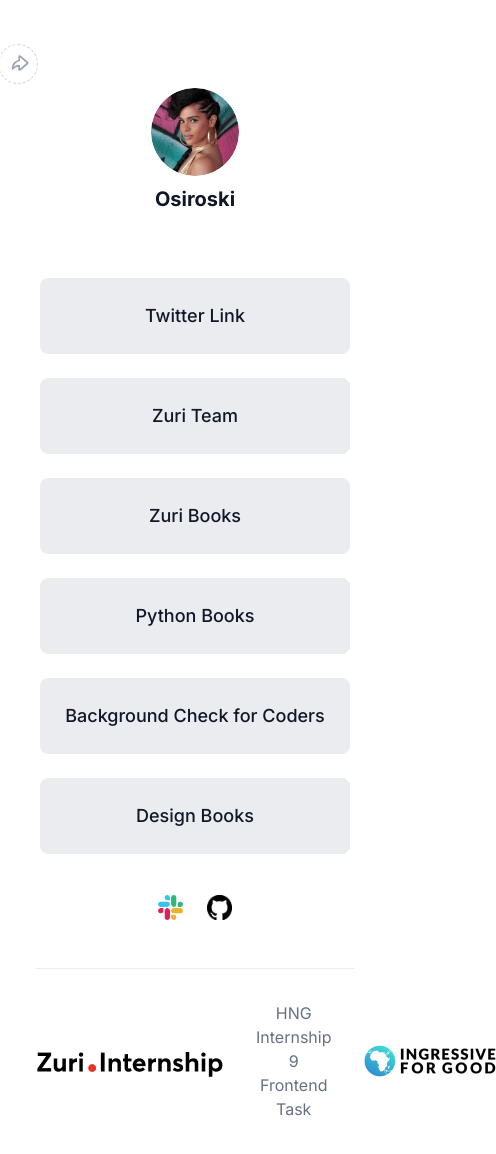
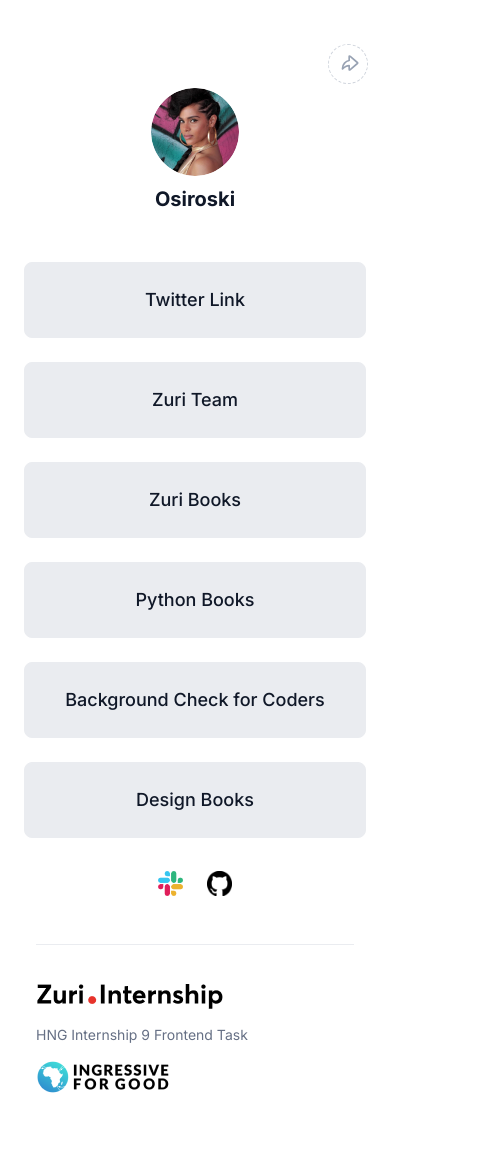
Before and after one commit to NoelOsiro/hngi, a React (Create React App) app: page / in a window 390 px wide. Shown: the top 1154 px of the page, 496 px wide, since content can reach past the window. After the commit the page ends 1117 px from the top, so only its background shows below. Built offline with nearby package versions, Linux system fonts and the light colour scheme.

Commit message:
Configured mobile UI

```diff
--- a/src/Components/Footer/footer.css
+++ b/src/Components/Footer/footer.css
@@ -15,9 +15,6 @@
 
 div.footer-content {
     box-sizing: border-box;
-
-    /* Auto layout */
-
     display: flex;
     flex-direction: row;
     justify-content: space-between;
@@ -29,3 +26,30 @@
 
     border-top: 1px solid #EAECF0;
 }
+
+@media (max-width: 575.98px) {
+    div.footer-content {
+        box-sizing: border-box;
+        display: flex;
+        flex-direction: column;
+        justify-content: space-between;
+        align-items: flex-start;
+        padding: 32px 0px 0px;
+        gap: 16px;
+        margin-bottom: 0px;
+        border-top: 1px solid #EAECF0;
+    }
+
+    div.footer-text {
+        font-family: 'Inter';
+        font-style: normal;
+        font-weight: 400;
+        font-size: 14px;
+        line-height: 20px;
+        color: #667085;
+
+    }
+    div.mt-5.p-3{
+        padding: 0!important;
+    }
+}
--- a/src/Components/ProfileSection/Profile.css
+++ b/src/Components/ProfileSection/Profile.css
@@ -21,18 +21,27 @@
 }
 
 .avatar_share {
-    /* _Avatar share button */
-
-
     position: absolute;
     width: 40px !important;
     height: 40px;
     right: 352px;
     top: 44px;
     background: #FFFFFF;
-    /* Gray/300 */
     border: 1px dashed #D0D5DD;
     border-radius: 20px;
+}
+
+@media (max-width: 575.98px) {
+    .avatar_share {
+        position: absolute;
+        width: 40px;
+        height: 40px;
+        right: 22px;
+        top: 44px;
+        background: #FFFFFF;
+        border: 1px dashed #D0D5DD;
+        border-radius: 20px;
+    }
 }
 
 .share_06 {
@@ -41,15 +50,17 @@
     width: 20px;
     height: 20px;
 }
-#shareButton:hover{
+
+#shareButton:hover {
     cursor: pointer;
 }
 
 
 #Path_7587 .cls-2 {
-    stroke:  #98A2B3;
+    stroke: #98A2B3;
     font-weight: 400;
 }
+
 #Path_7587 .cls-2:hover {
     stroke: #667085;
     font-weight: 500;
--- a/src/Components/SocialSection/SocialSection.tsx
+++ b/src/Components/SocialSection/SocialSection.tsx
@@ -5,7 +5,7 @@
 
 const SocialSection = () => {
     return (
-        <Row className='text-center mb-5'>
+        <Row className='text-center mb-3 mt-2'>
             <div>
                 <img src={Slack} alt='' width={25} height={25} />
                 <img className='ms-4' src={Github} alt='' width={25} height={25} />
```
